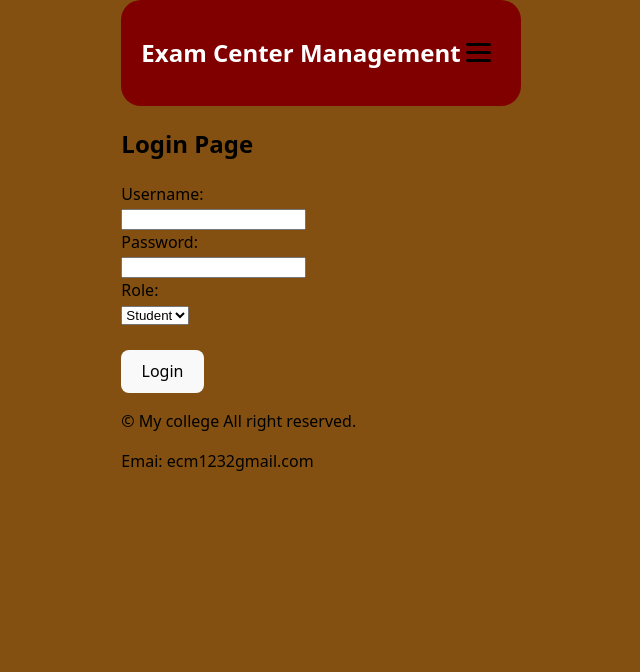
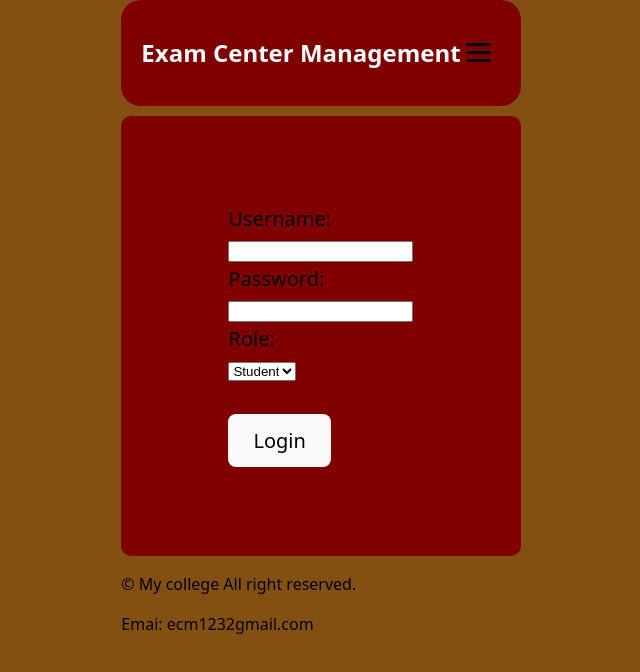
Before and after one commit to Aman5203939/center-managment, a React (Vite) app: page /login in a window 1280 px wide. Shown: the top 672 px of the page, without its empty margins (319-959 px from the left). Built offline with nearby package versions, Linux system fonts and the light colour scheme.

Commit message:
Updated Login.jsx with improved styling and layout

```diff
--- a/src/pages/Login.jsx
+++ b/src/pages/Login.jsx
@@ -25,8 +25,7 @@ function Login() {
   };
 
   return (
-    <div>
-      <h2>Login Page</h2>
+    <div className="login-container">
       <form onSubmit={handleLogin}>
         <label>Username:</label><br />
         <input type="text" name="username" value={loginData.username} onChange={handleChange} /><br />
```
